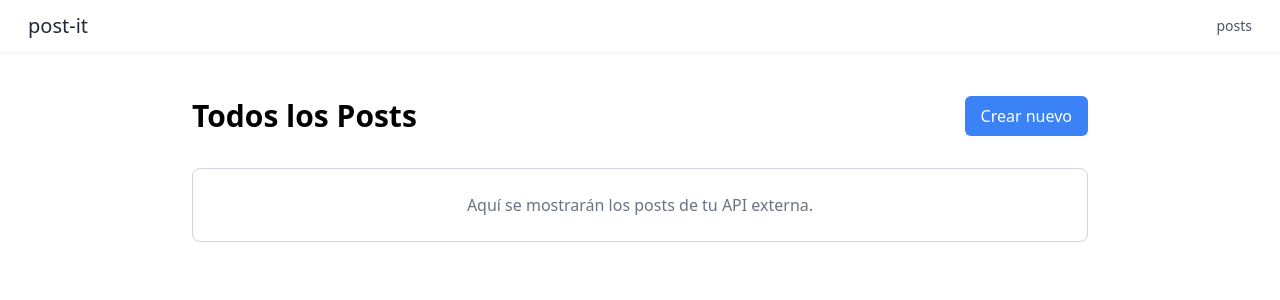
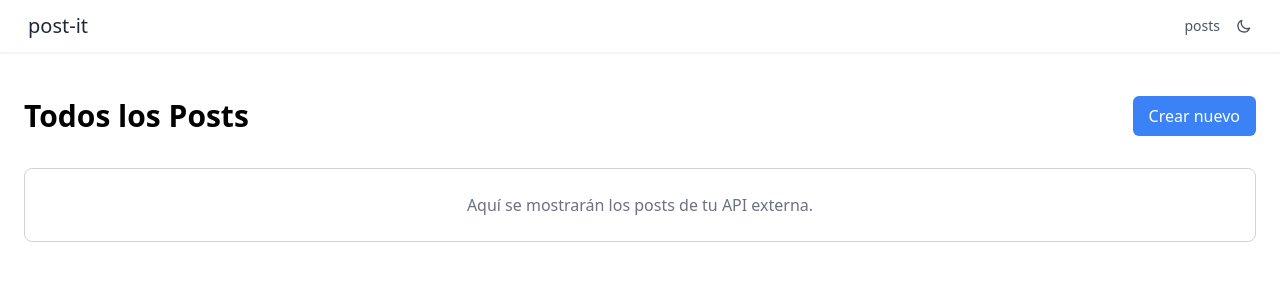
Before and after one commit to GAma131/post-it, a Next.js app: page /posts in a window 1280 px wide. Shown: the top 300 px of the page. Built offline with nearby package versions, Linux system fonts and the light colour scheme.

Commit message:
Add tema oscuro

```diff
--- a/app/components/MarkdownEditor.tsx
+++ b/app/components/MarkdownEditor.tsx
@@ -25,18 +25,18 @@ export default function MarkdownEditor({
           placeholder="Escribe en Markdown..."
           value={value}
           onChange={(e) => onChange(e.target.value)}
-          className="full-textarea text-lg shadow-md scrollbar-thin scrollbar-thumb-gray-200 scrollbar-track-transparent hover:scrollbar-thumb-gray-300"
+          className="full-textarea text-lg shadow-md dark:shadow-2xl scrollbar-thin scrollbar-thumb-gray-200 dark:scrollbar-thumb-gray-700 scrollbar-track-transparent hover:scrollbar-thumb-gray-300 dark:hover:scrollbar-thumb-gray-600 dark:text-white dark:bg-gray-800"
           style={{
             scrollbarWidth: "thin",
-            scrollbarColor: "#E5E7EB transparent",
+            scrollbarColor: "var(--scrollbar-color, #E5E7EB transparent)",
           }}
         />
       ) : (
-        <div className="full-textarea overflow-auto shadow-md p-6 bg-white prose prose-lg max-w-none">
+        <div className="full-textarea overflow-auto shadow-md dark:shadow-xl p-6 bg-white dark:bg-gray-800 prose prose-lg dark:prose-invert max-w-none">
           {value ? (
             <ReactMarkdown remarkPlugins={[remarkGfm]}>{value}</ReactMarkdown>
           ) : (
-            <p className="text-gray-400 italic">
+            <p className="text-gray-400 dark:text-gray-500 italic">
               La vista previa aparecerá aquí...
             </p>
           )}
--- a/app/components/Navbar.tsx
+++ b/app/components/Navbar.tsx
@@ -1,23 +1,27 @@
 "use client";
 
 import Link from "next/link";
+import ThemeToggle from "./ThemeToggle";
 
 export default function Navbar() {
   return (
-    <nav className="fixed top-0 left-0 right-0 w-full py-3 px-7 border-b border-gray-100 shadow-sm bg-white z-10">
+    <nav className="fixed top-0 left-0 right-0 w-full py-3 px-7 border-b border-gray-100 dark:border-gray-800 shadow-sm dark:shadow-xl bg-white dark:bg-gray-800 transition-colors z-10">
       <div className="max-w-7xl mx-auto flex justify-between items-center">
         <Link
           href="/"
-          className="text-xl font-medium text-gray-800 hover:text-gray-600 transition"
+          className="text-xl font-medium text-gray-800 dark:text-white hover:text-gray-600 dark:hover:text-gray-300 transition"
         >
           post-it
         </Link>
-        <Link
-          href="/posts"
-          className="text-sm text-gray-600 hover:text-gray-800 transition"
-        >
-          posts
-        </Link>
+        <div className="flex items-center gap-4">
+          <Link
+            href="/posts"
+            className="text-sm text-gray-600 dark:text-gray-300 hover:text-gray-800 dark:hover:text-white transition"
+          >
+            posts
+          </Link>
+          <ThemeToggle />
+        </div>
       </div>
     </nav>
   );
--- a/app/components/PublishButton.tsx
+++ b/app/components/PublishButton.tsx
@@ -55,11 +55,11 @@ export default function PublishButton() {
     <div className="flex w-full justify-end">
       <button
         type="button"
-        className="w-full md:w-1/2 lg:w-1/4 bg-gray-800 text-white py-2 text-sm rounded-md hover:bg-gray-900 transition"
+        className="w-full md:w-1/2 lg:w-1/4 bg-gray-100 text-gray-900 dark:bg-gray-700 dark:text-white py-2 text-sm rounded-md hover:bg-gray-900 hover:text-white dark:hover:bg-gray-200 dark:hover:text-gray-900 transition"
         onClick={handlePublish}
         disabled={isLoading}
       >
-        {isLoading ? "Publicando..." : "Publicar"}
+        {isLoading ? "Guardando..." : "Guardar"}
       </button>
     </div>
   );
--- a/app/components/TagInput.tsx
+++ b/app/components/TagInput.tsx
@@ -24,19 +24,22 @@ export default function TagInput({
   return (
     <div className="flex flex-wrap gap-2 mb-2">
       <div className="w-full flex justify-center gap-3">
-        <span className="text-xs text-gray-500">
-          <kbd className="bg-gray-100 px-1.5 py-0.5 rounded">
+        <span className="text-xs text-gray-500 dark:text-gray-400">
+          <kbd className="bg-gray-100 dark:bg-gray-700 px-1.5 py-0.5 rounded">
             Alternar markdown ⌘E
           </kbd>
         </span>
-        <span className="text-xs text-gray-500">
-          <kbd className="bg-gray-100 px-1.5 py-0.5 rounded">
+        <span className="text-xs text-gray-500 dark:text-gray-400">
+          <kbd className="bg-gray-100 dark:bg-gray-700 px-1.5 py-0.5 rounded">
             Eliminar etiqueta ⌘⌫
           </kbd>
         </span>
       </div>
       {tags.map((tag) => (
-        <div key={tag} className="tag">
+        <div
+          key={tag}
+          className="tag bg-gray-100 dark:bg-gray-700 dark:text-gray-200"
+        >
           {tag}
           <button
             type="button"
@@ -55,7 +58,7 @@ export default function TagInput({
         onKeyDown={onTagInputKeyDown}
         onBlur={onTagInputBlur}
         placeholder="✎ Etiquetas |"
-        className="w-full md:w-1/2 lg:w-1/2 py-2 px-3 rounded-md text-md border-none outline-none text-right ml-auto border-b-2 border-gray-200 hover:border-gray-400 transition-colors"
+        className="w-full md:w-1/2 lg:w-1/2 py-2 px-3 rounded-md text-md border-none outline-none text-right ml-auto border-b-2 border-gray-200 dark:border-gray-700 hover:border-gray-400 dark:hover:border-gray-500 transition-colors dark:bg-gray-800 dark:text-white"
       />
     </div>
   );
--- /dev/null
+++ b/app/components/ThemeToggle.tsx
@@ -0,0 +1,53 @@
+"use client";
+
+import { useTheme } from "../context/ThemeContext";
+
+export default function ThemeToggle() {
+  const { theme, toggleTheme } = useTheme();
+
+  return (
+    <button
+      onClick={toggleTheme}
+      className="text-sm text-gray-600 dark:text-gray-300 hover:text-gray-800 dark:hover:text-white transition flex items-center gap-2"
+      aria-label={
+        theme === "light" ? "Activar modo oscuro" : "Activar modo claro"
+      }
+    >
+      {theme === "light" ? (
+        <>
+          <svg
+            xmlns="http://www.w3.org/2000/svg"
+            className="h-4 w-4"
+            fill="none"
+            viewBox="0 0 24 24"
+            stroke="currentColor"
+          >
+            <path
+              strokeLinecap="round"
+              strokeLinejoin="round"
+              strokeWidth={2}
+              d="M20.354 15.354A9 9 0 018.646 3.646 9.003 9.003 0 0012 21a9.003 9.003 0 008.354-5.646z"
+            />
+          </svg>
+        </>
+      ) : (
+        <>
+          <svg
+            xmlns="http://www.w3.org/2000/svg"
+            className="h-4 w-4"
+            fill="none"
+            viewBox="0 0 24 24"
+            stroke="currentColor"
+          >
+            <path
+              strokeLinecap="round"
+              strokeLinejoin="round"
+              strokeWidth={2}
+              d="M12 3v1m0 16v1m9-9h-1M4 12H3m15.364 6.364l-.707-.707M6.343 6.343l-.707-.707m12.728 0l-.707.707M6.343 17.657l-.707.707M16 12a4 4 0 11-8 0 4 4 0 018 0z"
+            />
+          </svg>
+        </>
+      )}
+    </button>
+  );
+}
--- /dev/null
+++ b/app/context/ThemeContext.tsx
@@ -0,0 +1,46 @@
+"use client";
+
+import React, { createContext, useContext, useState, useEffect } from "react";
+
+type Theme = "light" | "dark";
+
+interface ThemeContextType {
+  theme: Theme;
+  toggleTheme: () => void;
+}
+
+const ThemeContext = createContext<ThemeContextType | undefined>(undefined);
+
+export function ThemeProvider({ children }: { children: React.ReactNode }) {
+  const [theme, setTheme] = useState<Theme>("light");
+
+  useEffect(() => {
+    // Recuperar el tema del localStorage al cargar la página
+    const savedTheme = localStorage.getItem("theme") as Theme;
+    if (savedTheme) {
+      setTheme(savedTheme);
+      document.documentElement.classList.toggle("dark", savedTheme === "dark");
+    }
+  }, []);
+
+  const toggleTheme = () => {
+    const newTheme = theme === "light" ? "dark" : "light";
+    setTheme(newTheme);
+    document.documentElement.classList.toggle("dark", newTheme === "dark");
+    localStorage.setItem("theme", newTheme);
+  };
+
+  return (
+    <ThemeContext.Provider value={{ theme, toggleTheme }}>
+      {children}
+    </ThemeContext.Provider>
+  );
+}
+
+export function useTheme(): ThemeContextType {
+  const context = useContext(ThemeContext);
+  if (context === undefined) {
+    throw new Error("useTheme debe ser usado dentro de un ThemeProvider");
+  }
+  return context;
+}
--- a/app/globals.css
+++ b/app/globals.css
@@ -7,16 +7,34 @@
   --background-rgb: 255, 255, 255;
 }
 
-/* Comentado para evitar el tema oscuro automático
-@media (prefers-color-scheme: dark) {
-  :root {
-    --foreground-rgb: 255, 255, 255;
-    --background-rgb: 10, 10, 10;
-  }
+.dark {
+  --foreground-rgb: 255, 255, 255;
+  --background-rgb: 31, 41, 55; /* el color es gray-800 */
 }
-*/
 
 body {
   color: rgb(var(--foreground-rgb));
   background: rgb(var(--background-rgb));
+  transition: color 0.2s, background-color 0.2s;
 }
+
+@layer base {
+  .dark .prose {
+    --tw-prose-body: rgb(229, 231, 235); /* gray-200 */
+    --tw-prose-headings: rgb(255, 255, 255);
+    --tw-prose-lead: rgb(209, 213, 219); /* gray-300 */
+    --tw-prose-links: rgb(147, 197, 253); /* blue-300 */
+    --tw-prose-bold: rgb(255, 255, 255);
+    --tw-prose-counters: rgb(209, 213, 219); /* gray-300 */
+    --tw-prose-bullets: rgb(209, 213, 219); /* gray-300 */
+    --tw-prose-hr: rgb(75, 85, 99); /* gray-600 */
+    --tw-prose-quotes: rgb(255, 255, 255);
+    --tw-prose-quote-borders: rgb(75, 85, 99); /* gray-600 */
+    --tw-prose-captions: rgb(156, 163, 175); /* gray-400 */
+    --tw-prose-code: rgb(255, 255, 255);
+    --tw-prose-pre-code: rgb(209, 213, 219);
+    --tw-prose-pre-bg: rgb(31, 41, 55); /* gray-800 */
+    --tw-prose-th-borders: rgb(75, 85, 99); /* gray-600 */
+    --tw-prose-td-borders: rgb(55, 65, 81); /* gray-700 */
+  }
+}
--- a/app/layout.tsx
+++ b/app/layout.tsx
@@ -1,5 +1,6 @@
 import "./globals.css";
 import Navbar from "./components/Navbar";
+import { ThemeProvider } from "./context/ThemeContext";
 
 export const metadata = {
   title: "Post-it",
@@ -12,10 +13,12 @@ export default function RootLayout({
   children: React.ReactNode;
 }) {
   return (
-    <html lang="en">
-      <body>
-        <Navbar />
-        <main className="pt-14">{children}</main>
+    <html lang="en" className="light">
+      <body className="transition-colors duration-200">
+        <ThemeProvider>
+          <Navbar />
+          <main className="pt-14">{children}</main>
+        </ThemeProvider>
       </body>
     </html>
   );
--- a/app/posts/page.tsx
+++ b/app/posts/page.tsx
@@ -2,19 +2,19 @@ import Link from "next/link";
 
 export default function Posts() {
   return (
-    <div className="max-w-4xl mx-auto py-10">
+    <div className="max-w-7xl mx-auto py-10 px-6">
       <div className="flex justify-between items-center mb-8">
-        <h1 className="text-3xl font-bold">Todos los Posts</h1>
+        <h1 className="text-3xl font-bold dark:text-white">Todos los Posts</h1>
         <Link
           href="/"
-          className="bg-blue-500 text-white px-4 py-2 rounded-md hover:bg-blue-600"
+          className="bg-blue-500 text-white px-4 py-2 rounded-md hover:bg-blue-600 transition"
         >
           Crear nuevo
         </Link>
       </div>
 
-      <div className="border border-gray-300 rounded-lg p-6">
-        <p className="text-center text-gray-500">
+      <div className="border border-gray-300 dark:border-gray-700 rounded-lg p-6 dark:bg-gray-800">
+        <p className="text-center text-gray-500 dark:text-gray-400">
           Aquí se mostrarán los posts de tu API externa.
         </p>
       </div>
--- a/tailwind.config.js
+++ b/tailwind.config.js
@@ -5,6 +5,7 @@ module.exports = {
     "./components/**/*.{js,ts,jsx,tsx,mdx}",
     "./app/**/*.{js,ts,jsx,tsx,mdx}",
   ],
+  darkMode: "class",
   theme: {
     extend: {
       colors: {
```
Also changed, not shown: app/styles/textarea.css (+14 -0 lines).
